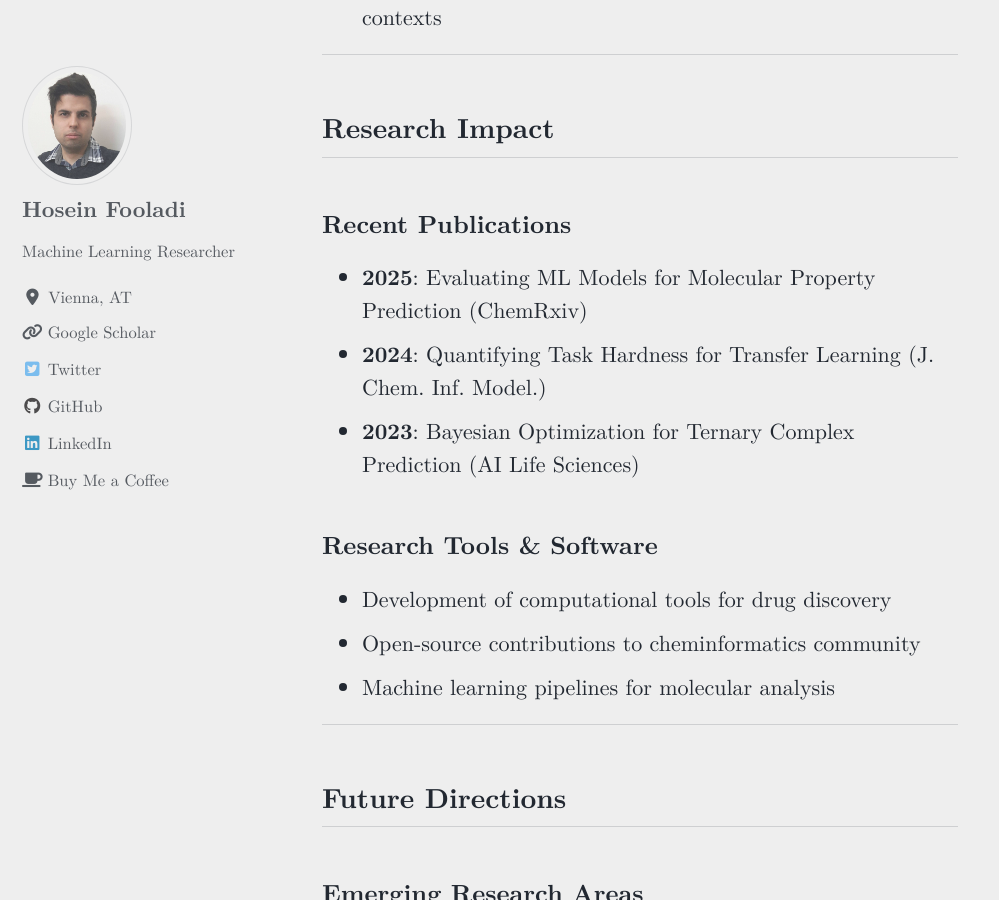
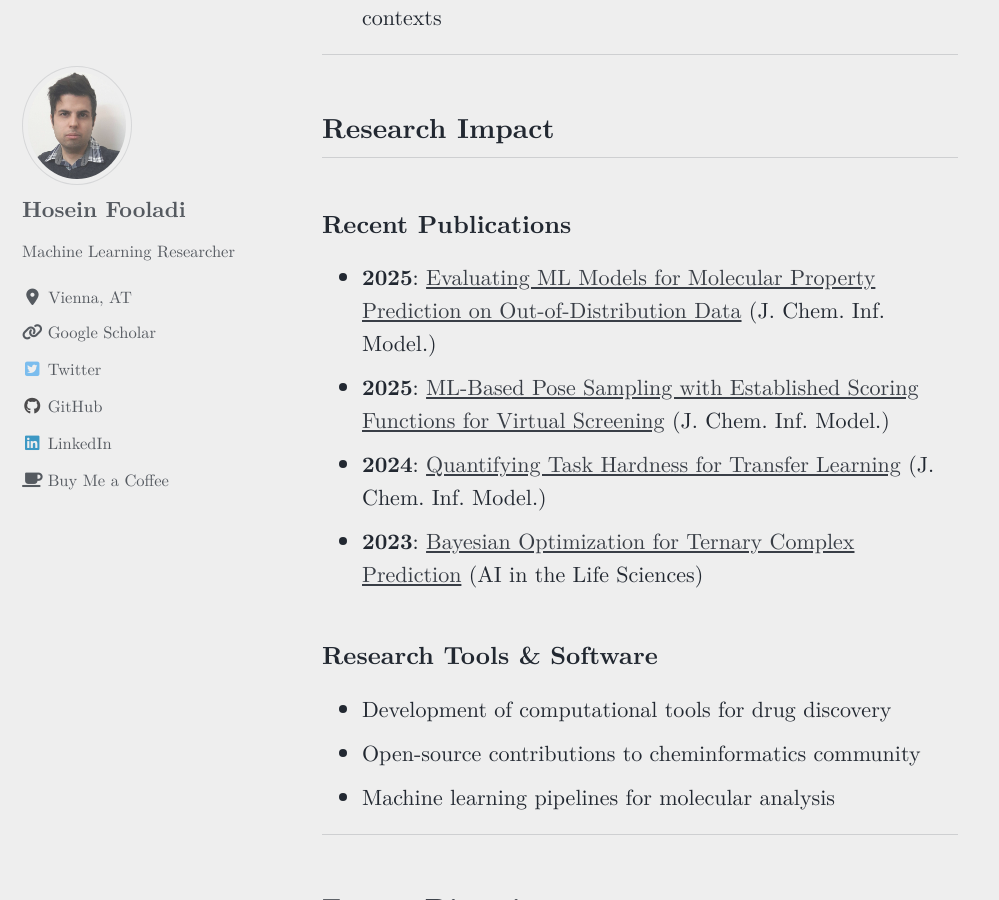
Before and after one commit to HFooladi/HFooladi.github.io, a Jekyll site: the page built from _pages/research.md, in a window 1280 px wide and 900 px high, scrolled down 4474 px. Shown: the whole window, without its empty margins (0-999 px from the left). Built offline with Jekyll 4.4.1, drawn with Linux system fonts in a browser that asks for light colours; cached includes are drawn as plain includes.

Commit message:
Correct publication venues on the Research page
The 2025 OOD-evaluation paper is in JCIM, not ChemRxiv. Add the 2025
pose-sampling JCIM paper and link each entry to its publication page.

Co-Authored-By: Claude Fable 5.1 <noreply@anthropic.com>

```diff
--- a/_pages/research.md
+++ b/_pages/research.md
@@ -79,9 +79,10 @@ Developing machine learning models that maintain performance when applied to mol
 ## Research Impact
 
 ### Recent Publications
-- **2025**: Evaluating ML Models for Molecular Property Prediction (ChemRxiv)
-- **2024**: Quantifying Task Hardness for Transfer Learning (J. Chem. Inf. Model.)
-- **2023**: Bayesian Optimization for Ternary Complex Prediction (AI Life Sciences)
+- **2025**: [Evaluating ML Models for Molecular Property Prediction on Out-of-Distribution Data](/publications/2025-09-15-ood-evaluation/) (J. Chem. Inf. Model.)
+- **2025**: [ML-Based Pose Sampling with Established Scoring Functions for Virtual Screening](/publications/2025-05-09-pose-sampling/) (J. Chem. Inf. Model.)
+- **2024**: [Quantifying Task Hardness for Transfer Learning](/publications/2024-04-24-task-hardness/) (J. Chem. Inf. Model.)
+- **2023**: [Bayesian Optimization for Ternary Complex Prediction](/publications/2023-12-01-botcp/) (AI in the Life Sciences)
 
 ### Research Tools & Software
 - Development of computational tools for drug discovery
```
